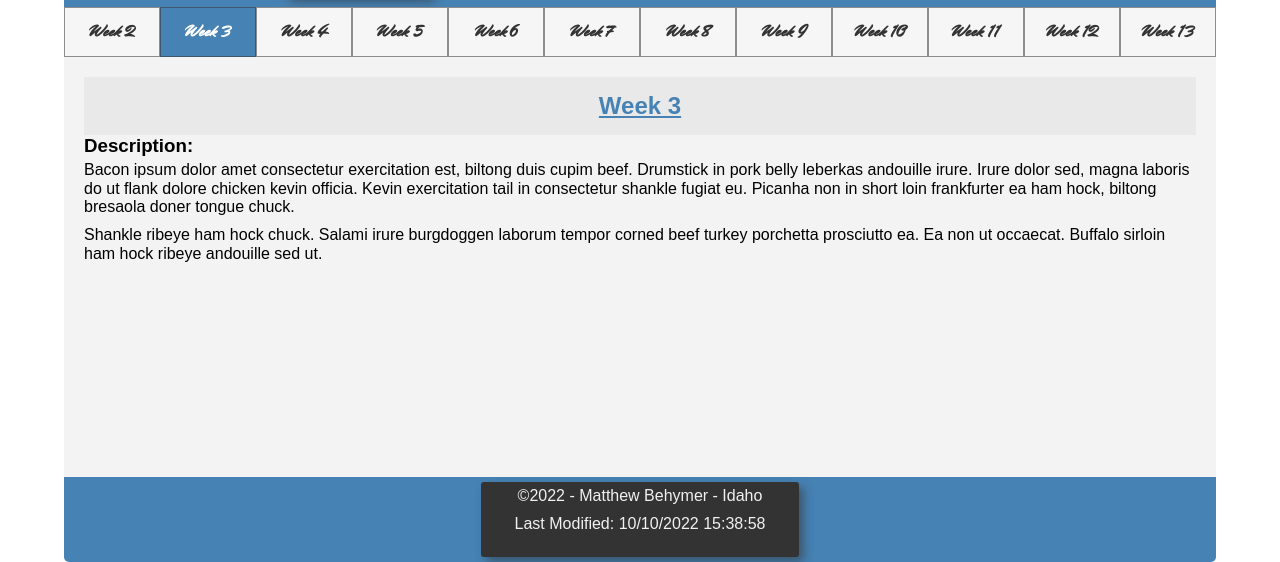
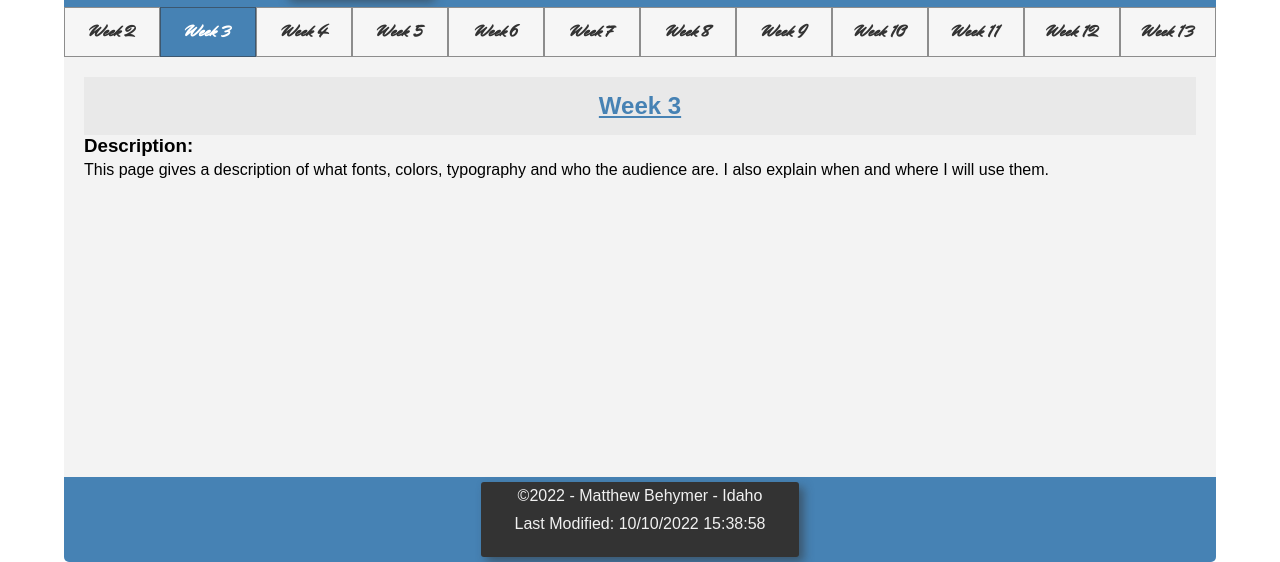
Before and after one commit to mbehymer/wdd230, a plain HTML site: page index.html in a window 1280 px wide. Both pictures are taken after a click on the button "Week 3". Shown: the part 238-800 px from the top of the page. Drawn offline with Linux system fonts and the light colour scheme.

Commit message:
Added fixes to the site.

```diff
--- a/index.html
+++ b/index.html
@@ -63,12 +63,9 @@
                 <h2><a href="lesson03/index.html">Week 3</a></h2>
                 <h3>Description:</h3>
                 <p>
-                    Bacon ipsum dolor amet consectetur exercitation est, biltong duis cupim beef. Drumstick in pork belly leberkas andouille irure. Irure dolor sed, magna laboris do ut flank dolore chicken kevin officia. Kevin exercitation tail in consectetur shankle fugiat eu. Picanha non in short loin frankfurter ea ham hock, biltong bresaola doner tongue chuck.
+                    This page gives a description of what fonts, colors, typography and who the audience are. I also explain when and where I will use them.
                 </p>
 
-                <p>
-                    Shankle ribeye ham hock chuck. Salami irure burgdoggen laborum tempor corned beef turkey porchetta prosciutto ea. Ea non ut occaecat. Buffalo sirloin ham hock ribeye andouille sed ut.
-                </p>
             </div>
             <div id="week4-content" class="week-info">
 
```
Also changed, not shown: Chamber/index.html (+2 -2 lines).
